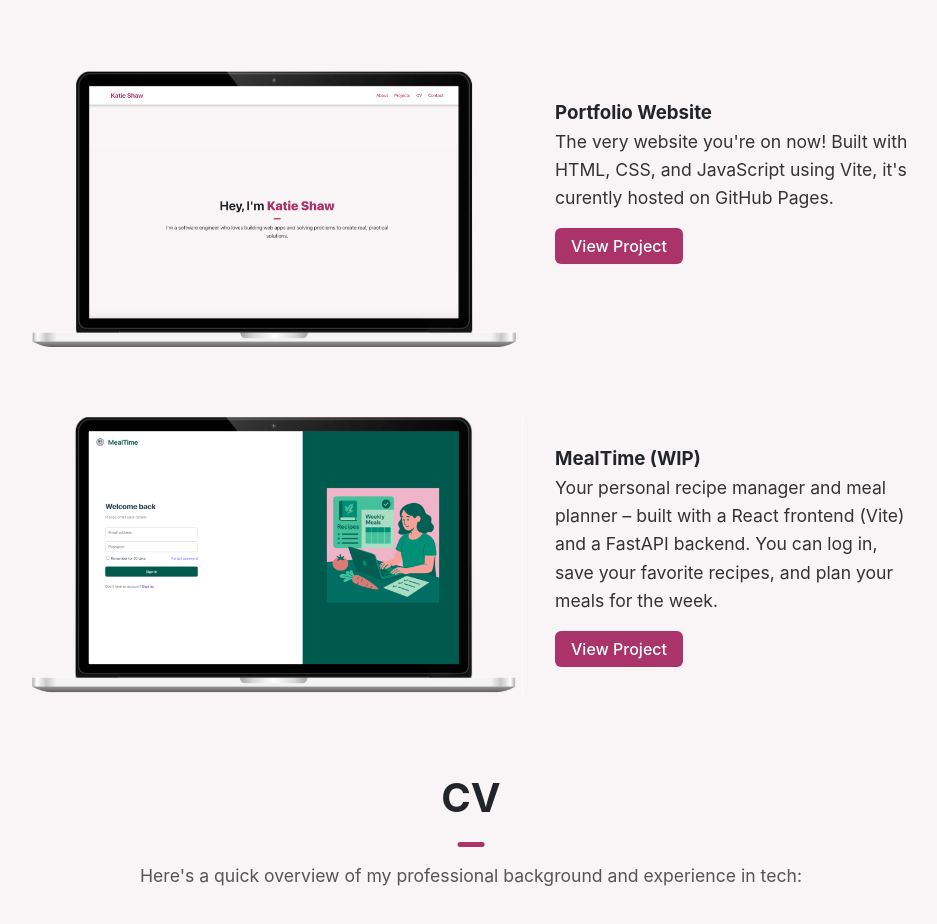
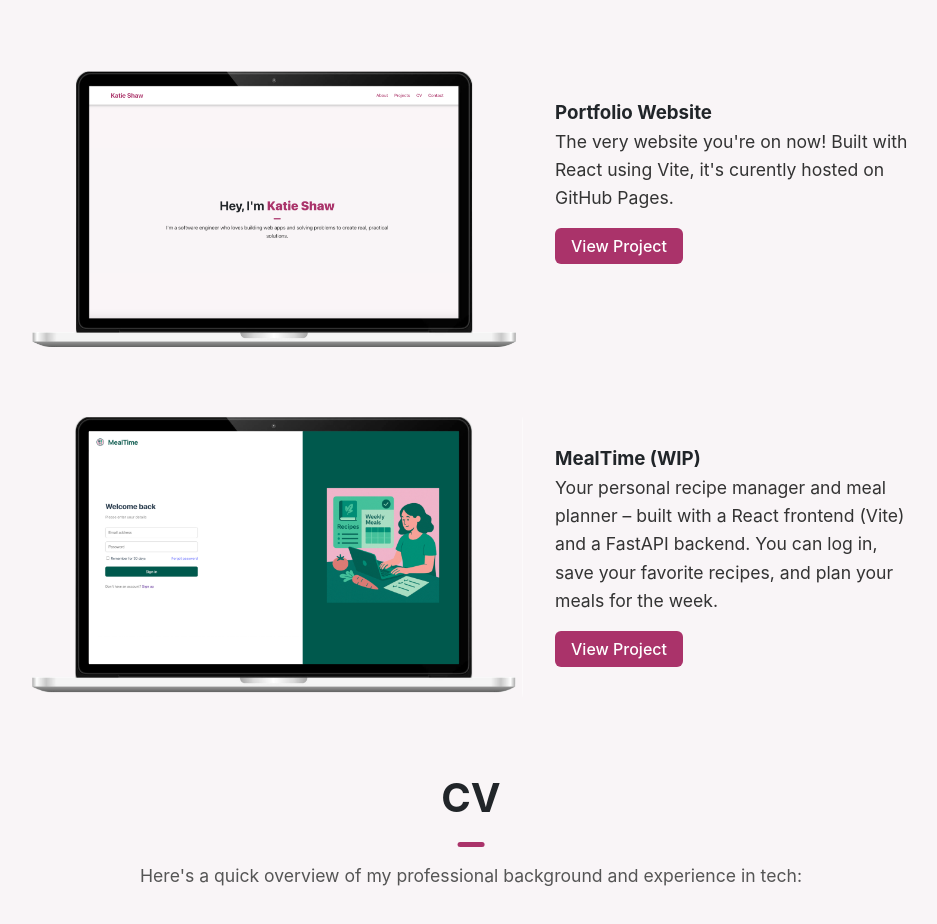
Before and after one commit to katieeshaw/katieeshaw.github.io, a React (Vite) app: page / in a window 1280 px wide. Shown: the part 1826-2750 px from the top of the page, without its empty margins (169-1106 px from the left). Built offline with nearby package versions, Linux system fonts and the light colour scheme.

Commit message:
chore: update project description wording

```diff
--- a/src/pages/projects.tsx
+++ b/src/pages/projects.tsx
@@ -19,7 +19,7 @@ const Projects: React.FC = () => {
         <div className="project-details__description">
           <h3>Portfolio Website</h3>
           <p className="project-details__description-text">
-            The very website you're on now! Built with HTML, CSS, and JavaScript using Vite, it's curently hosted on GitHub Pages.
+            The very website you're on now! Built with React using Vite, it's curently hosted on GitHub Pages.
           </p>
           <a href="https://github.com/katieeshaw/katieeshaw.github.io" target="_blank" rel="noopener noreferrer">
             <button className="view-project-btn">View Project</button>
```
